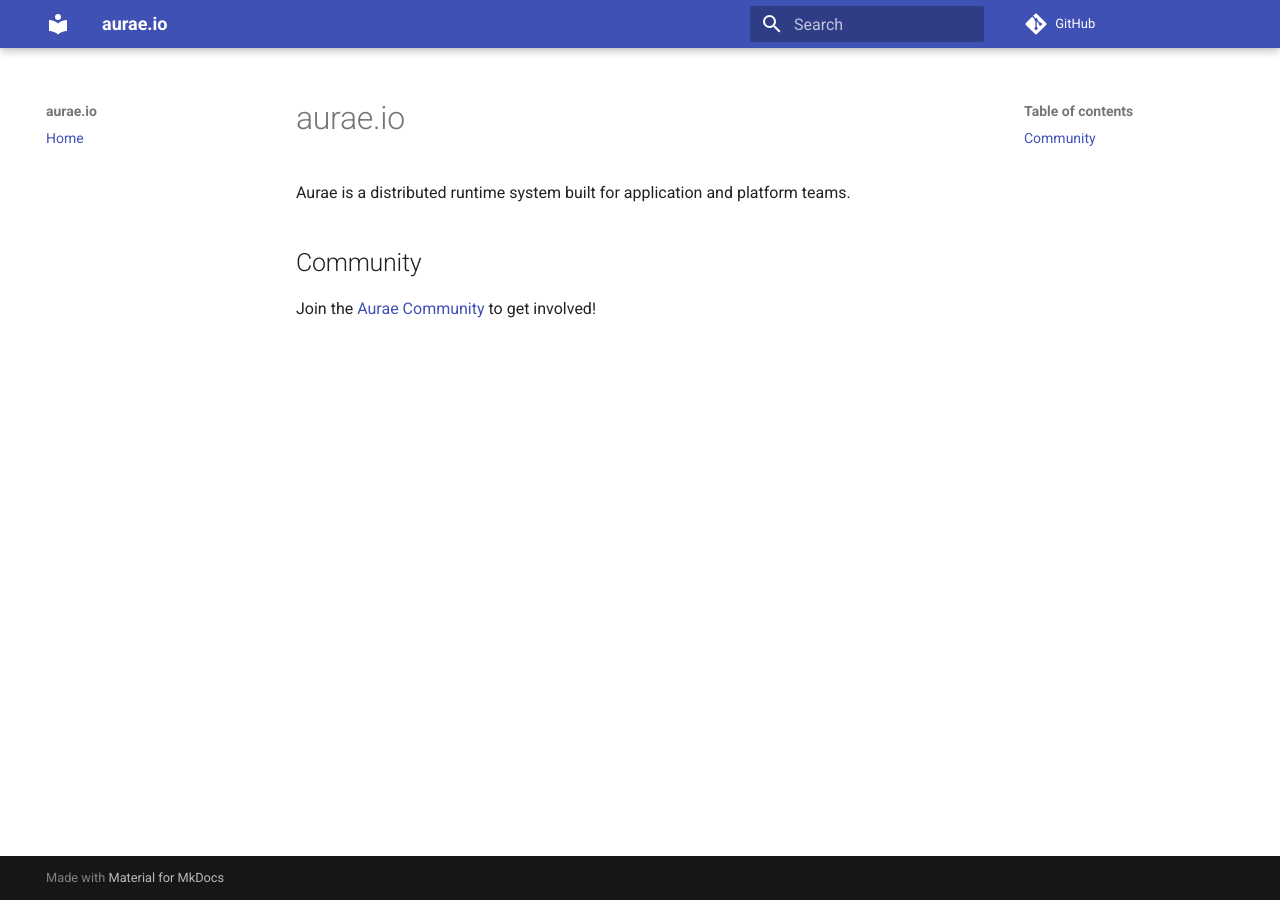
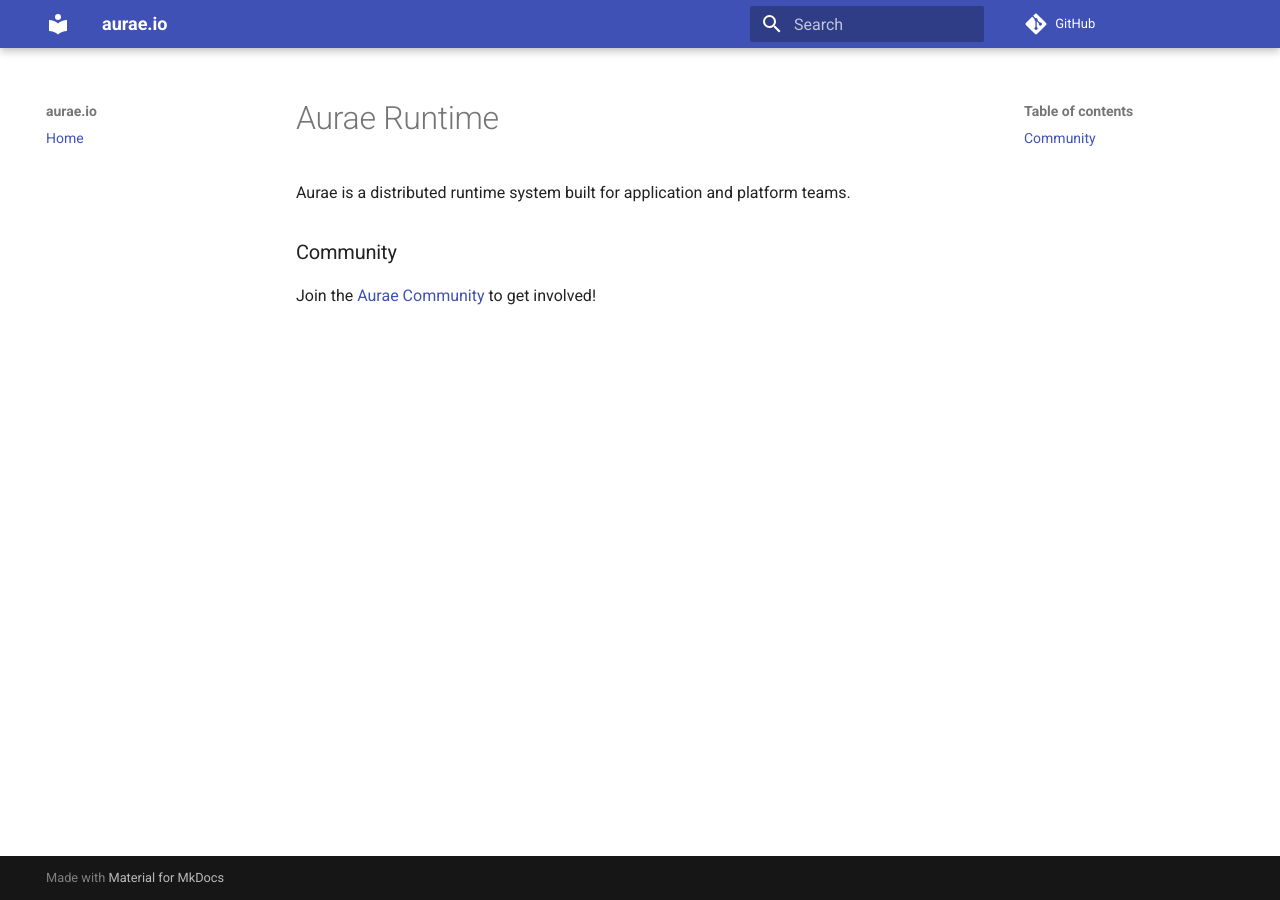
Before and after one commit to aurae-runtime/aurae.io, an MkDocs documentation site: the page built from docs/index.md, in a window 1280 px wide. Built offline with MkDocs 1.6.1 and Material for MkDocs 9.7.7, drawn with Linux system fonts in a browser that asks for light colours; comment, search, counter and statistics services are not loaded.

Commit message:
Update index.md

```diff
--- a/docs/index.md
+++ b/docs/index.md
@@ -1,8 +1,8 @@
-aurae.io
+Aurae Runtime
 ========
 
 Aurae is a distributed runtime system built for application and platform teams.
 
-## Community
+### Community
 
 Join the [Aurae Community](https://github.com/aurae-runtime/community) to get involved!
```
